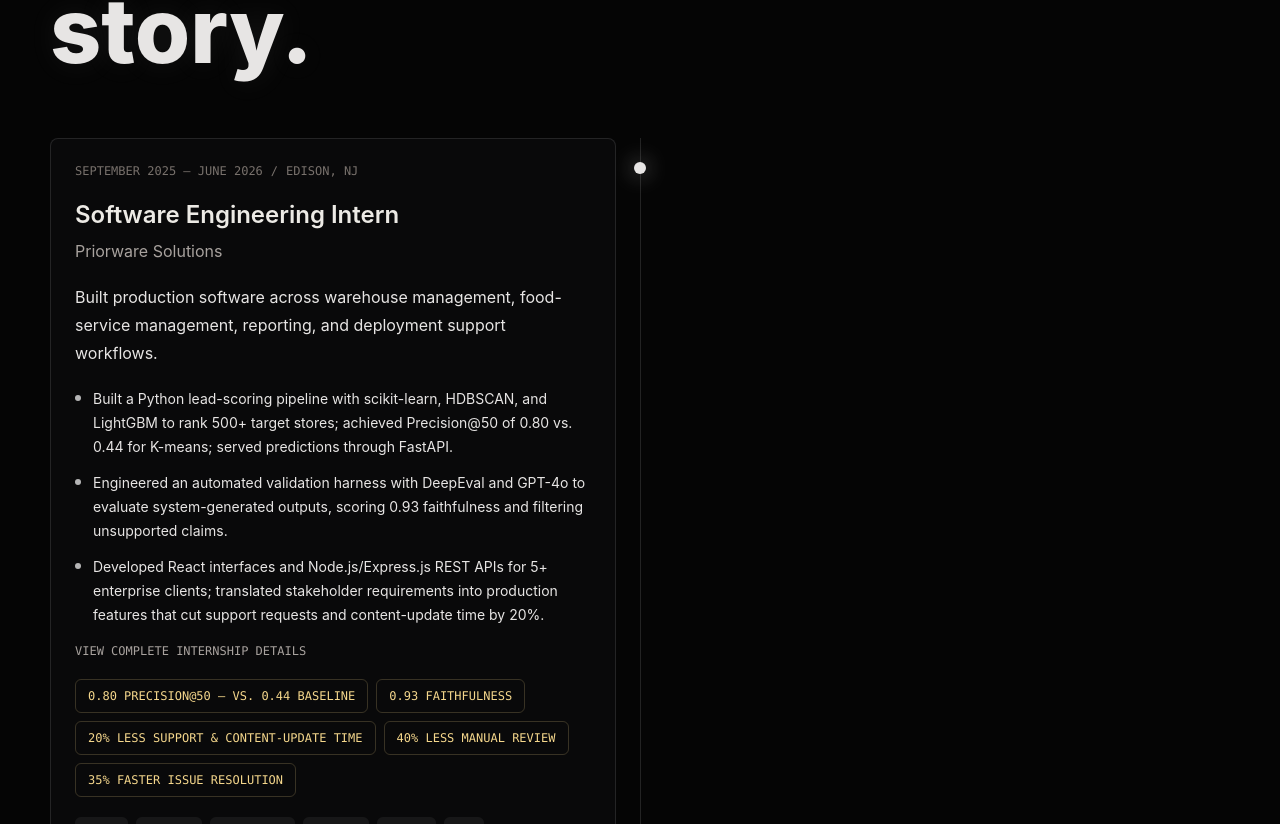
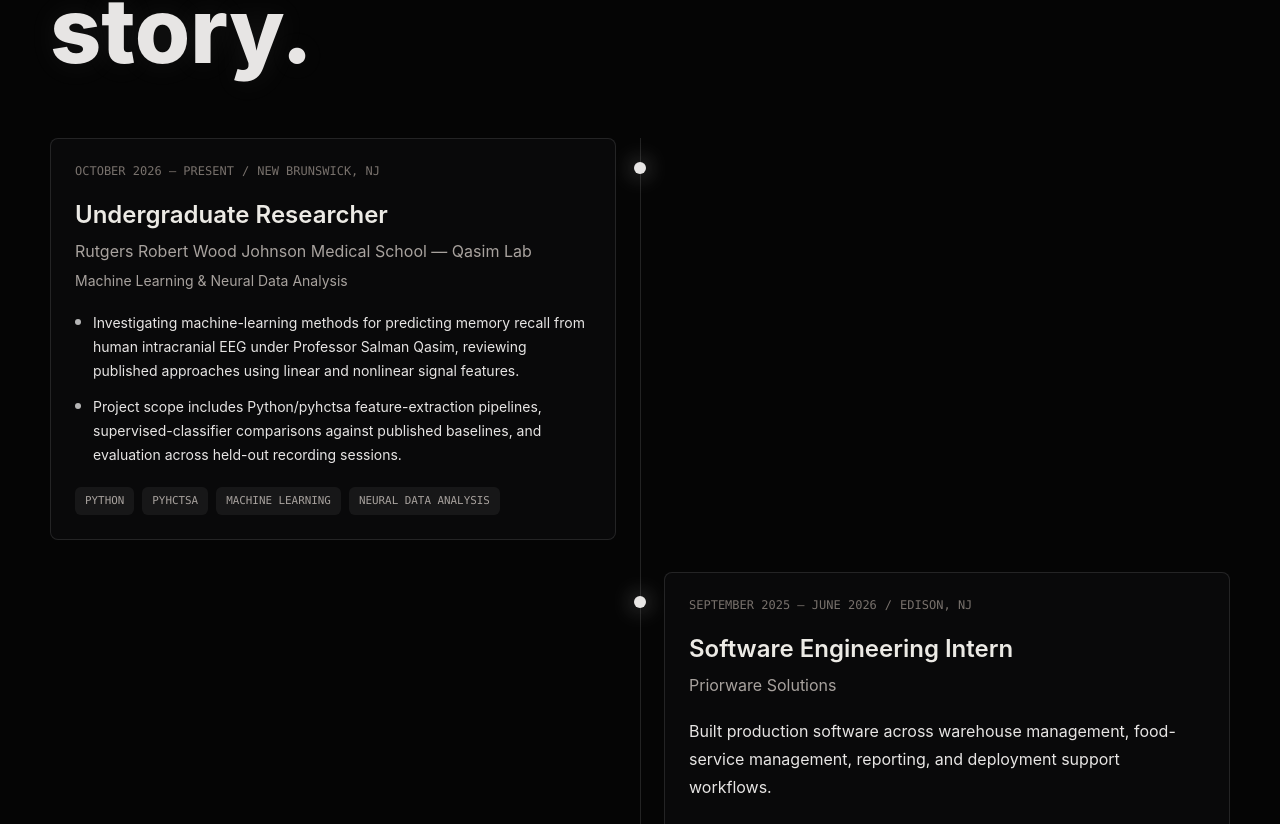
Before and after one commit to krishkpatel-hub/Portfolio, a React (Vite) app: page / in a window 1280 px wide. Shown: the part 2736-3560 px from the top of the page. Built offline with nearby package versions, Linux system fonts and the light colour scheme.

Commit message:
content: add Qasim Lab undergraduate research experience

```diff
--- a/src/data/portfolio.ts
+++ b/src/data/portfolio.ts
@@ -163,6 +163,18 @@ export const portfolioData: PortfolioData = {
   ],
   experience: [
     {
+      company: 'Rutgers Robert Wood Johnson Medical School — Qasim Lab',
+      role: 'Undergraduate Researcher',
+      focus: 'Machine Learning & Neural Data Analysis',
+      dates: 'October 2026 – Present',
+      location: 'New Brunswick, NJ',
+      achievements: [
+        'Investigating machine-learning methods for predicting memory recall from human intracranial EEG under Professor Salman Qasim, reviewing published approaches using linear and nonlinear signal features.',
+        'Project scope includes Python/pyhctsa feature-extraction pipelines, supervised-classifier comparisons against published baselines, and evaluation across held-out recording sessions.',
+      ],
+      technologies: ['Python', 'pyhctsa', 'Machine Learning', 'Neural Data Analysis'],
+    },
+    {
       company: 'Priorware Solutions',
       role: 'Software Engineering Intern',
       dates: 'September 2025 – June 2026',
--- a/src/sections/Experience.tsx
+++ b/src/sections/Experience.tsx
@@ -31,6 +31,7 @@ export function Experience({ experience }: ExperienceProps) {
                   <p className="mt-2 text-zinc-400">
                     {entry.link ? <ExternalLink href={entry.link} className="underline decoration-white/30 underline-offset-4">{entry.company}</ExternalLink> : entry.company}
                   </p>
+                  {entry.focus ? <p className="mt-2 text-sm text-zinc-400">{entry.focus}</p> : null}
                   {entry.description ? <p className="mt-5 leading-7 text-zinc-300">{entry.description}</p> : null}
 
                   <ul className="mt-5 space-y-3 text-sm leading-6 text-zinc-300">
--- a/src/types/portfolio.ts
+++ b/src/types/portfolio.ts
@@ -59,6 +59,7 @@ export interface Certification {
 export interface ExperienceEntry {
   company: string;
   role: string;
+  focus?: string;
   dates: string;
   location: string;
   description?: string;
```
